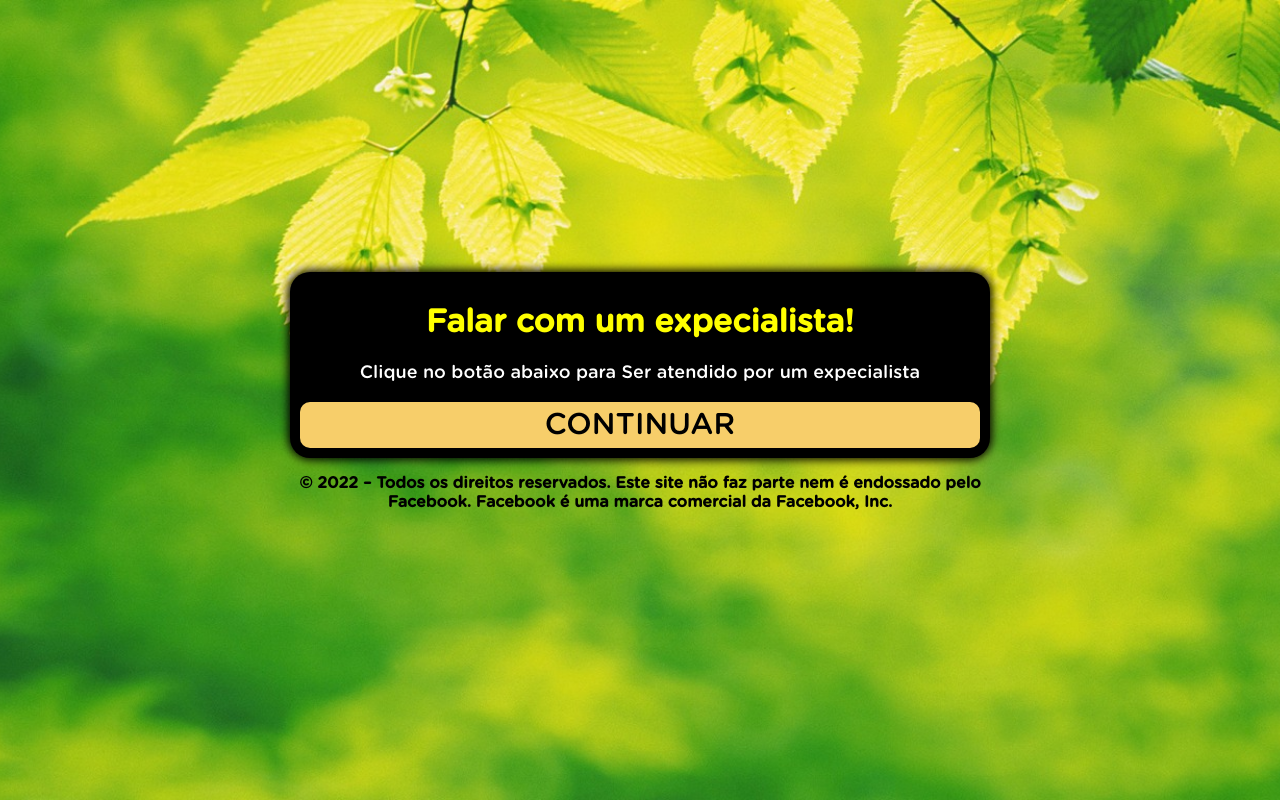
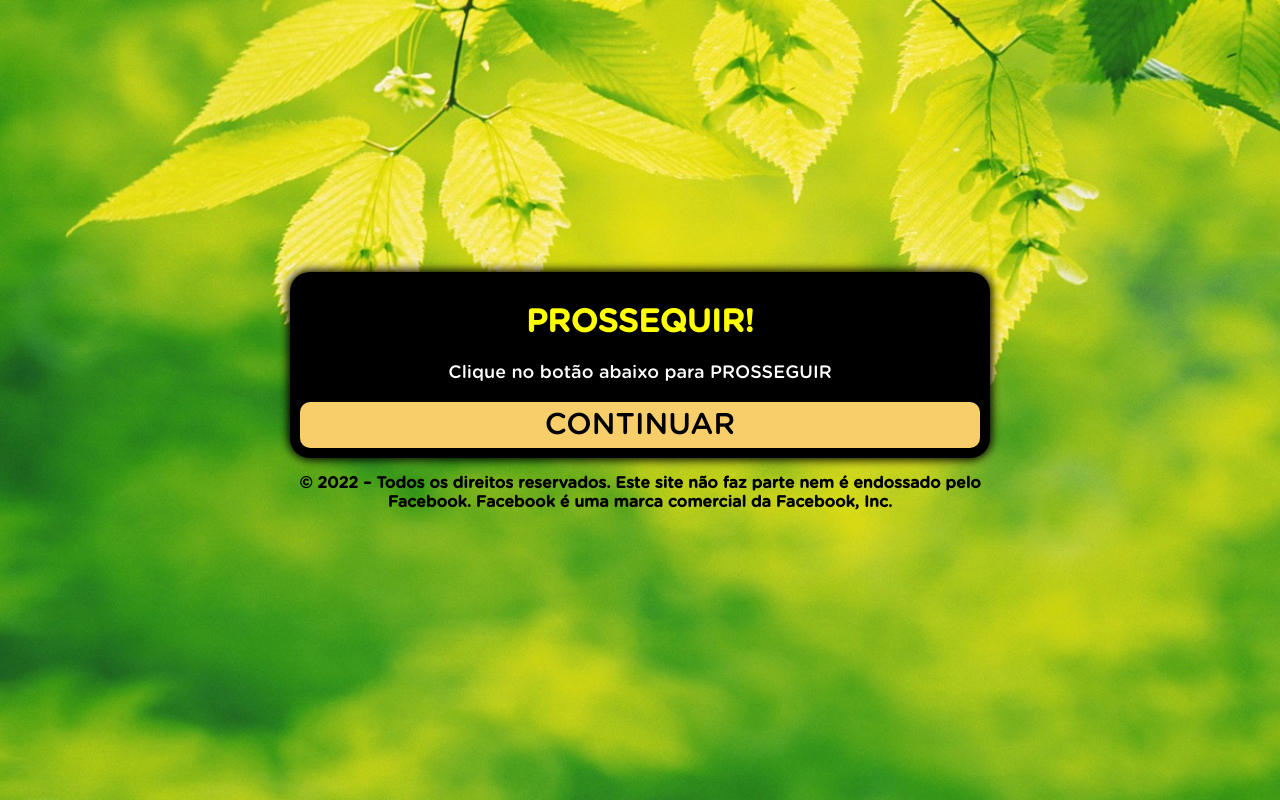
Before and after one commit to jhonatancamargo/segredo-revelado.cf, a plain HTML site: page index.html in a window 1280 px wide. Drawn offline with Linux system fonts and the light colour scheme; a script that the page names is missing.

Commit message:
Update index.html

```diff
--- a/index.html
+++ b/index.html
@@ -28,11 +28,11 @@ src="https://www.facebook.com/tr?id=726234725221514&ev=AddToCart&noscript=1"
     <div class="black">
       <div>
         <div class="question">
-          <h1>Falar com um expecialista!</h1>
-          <p>Clique no botão abaixo para Ser atendido por um expecialista</p>
+          <h1>PROSSEQUIR!</h1>
+          <p>Clique no botão abaixo para PROSSEGUIR</p>
         </div>
         <div class="answer">
-          <a class="btn" href="https://api.whatsapp.com/send/?phone=5547999281318&text=Quero%20ter%20mais%20desempenho%20sexual%3F&app_absent=0">CONTINUAR</a>
+          <a class="btn" href="https://go.perfectpay.com.br/PPU38CKPAQ0">CONTINUAR</a>
         </div>
       </div>
     </div>
```
